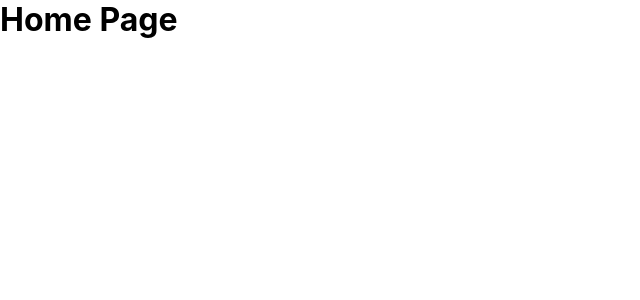
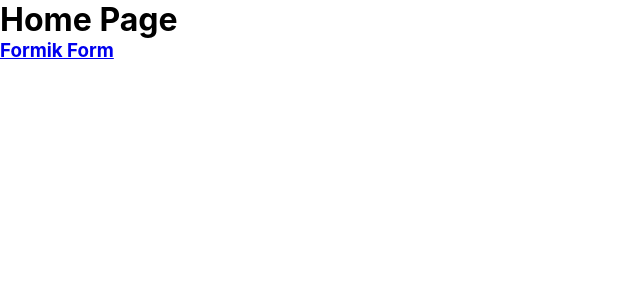
Before and after one commit to SAIKUMAR124/react-typescript-projects, a React (Create React App) app: page / in a window 1280 px wide. Shown: the top 300 px of the page, without its empty margins (0-640 px from the left). Built offline with nearby package versions, Linux system fonts and the light colour scheme.

Commit message:
Formik Setup

```diff
--- a/package.json
+++ b/package.json
@@ -10,12 +10,15 @@
     "@types/node": "^16.11.36",
     "@types/react": "^18.0.9",
     "@types/react-dom": "^18.0.4",
+    "@types/yup": "^0.29.14",
+    "formik": "^2.2.9",
     "react": "^18.1.0",
     "react-dom": "^18.1.0",
     "react-router-dom": "^6.3.0",
     "react-scripts": "5.0.1",
     "typescript": "^4.6.4",
-    "web-vitals": "^2.1.4"
+    "web-vitals": "^2.1.4",
+    "yup": "^0.32.11"
   },
   "scripts": {
     "start": "react-scripts start",
--- a/src/App.tsx
+++ b/src/App.tsx
@@ -1,5 +1,6 @@
 import { BrowserRouter as Router, Route, Routes } from "react-router-dom";
 import "./App.css";
+import FormikForm from "./Pages/FormikForm";
 import Home from "./Pages/Home";
 
 function App() {
@@ -7,6 +8,7 @@ function App() {
     <Router>
       <Routes>
         <Route path="/" element={<Home />} />
+        <Route path="/form" element={<FormikForm />} />
       </Routes>
     </Router>
   );
--- /dev/null
+++ b/src/Pages/FormikForm/index.tsx
@@ -0,0 +1,7 @@
+import React from "react";
+
+const FormikForm = () => {
+  return <div>FormikForm</div>;
+};
+
+export default FormikForm;
--- a/src/Pages/Home/index.tsx
+++ b/src/Pages/Home/index.tsx
@@ -1,9 +1,13 @@
 import React from "react";
+import { Link } from "react-router-dom";
 
 const Home = () => {
   return (
     <div>
       <h1>Home Page</h1>
+      <h3>
+        <Link to="/form">Formik Form</Link>
+      </h3>
     </div>
   );
 };
```
Also changed, not shown: 1 other file (tests, documents, lock files or other folders).
